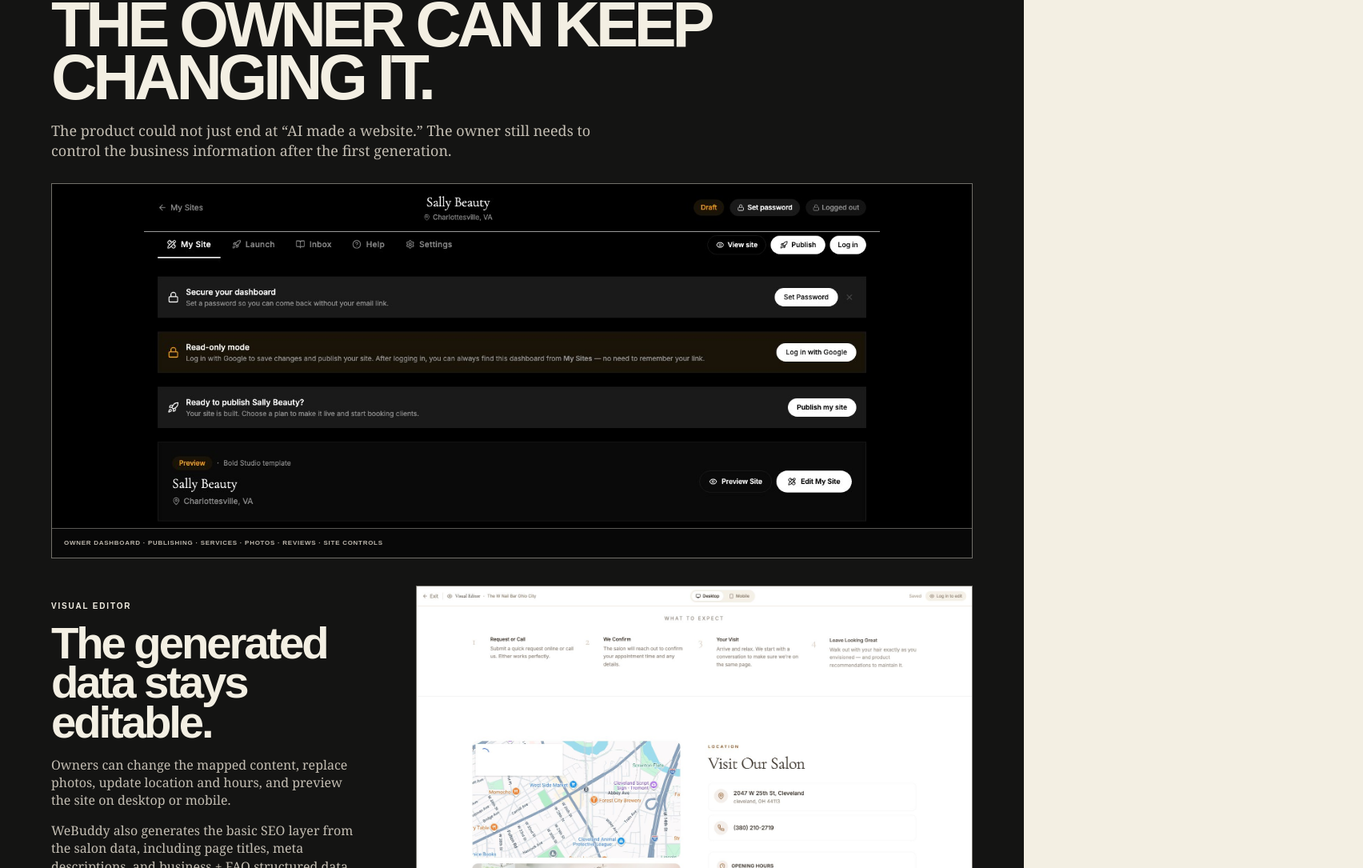
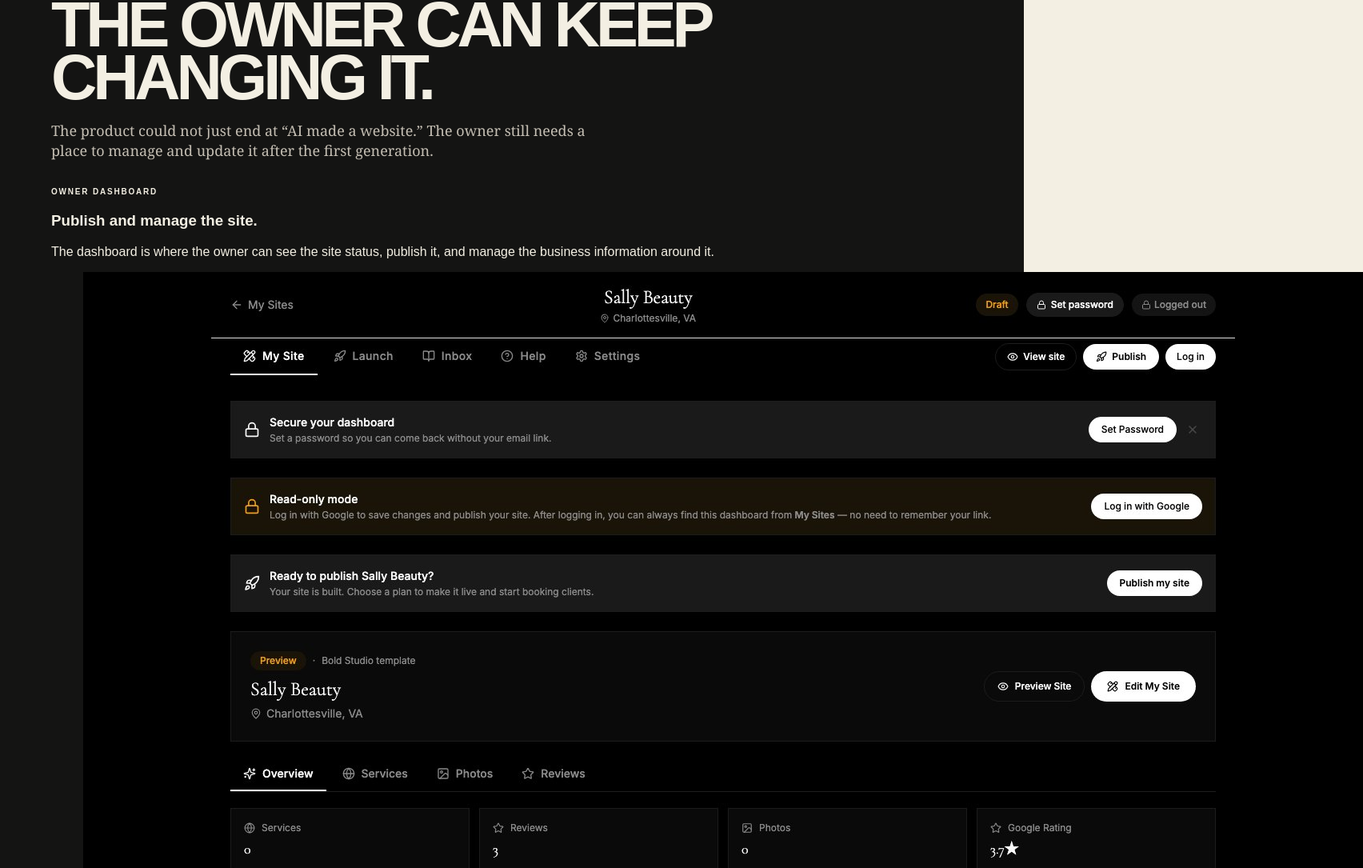
Before and after one commit to pegg-dot/nate-pegg-portfolio, a Next.js app: page /work/webuddy in a window 1280 px wide. Shown: the part 2756-3841 px from the top of the page at 80% size, 1704 px wide, since content can reach past the window. Built offline with nearby package versions, Linux system fonts and the light colour scheme.

Commit message:
Make WeBuddy dashboard artifacts readable

```diff
--- a/src/app/work/webuddy/page.tsx
+++ b/src/app/work/webuddy/page.tsx
@@ -142,39 +142,54 @@ export default function WeBuddyCase() {
         <div className={styles.controlHeader}>
           <span className="caseLabel">AFTER GENERATION</span>
           <h2>THE OWNER CAN KEEP CHANGING IT.</h2>
-          <p>The product could not just end at “AI made a website.” The owner still needs to control the business information after the first generation.</p>
+          <p>The product could not just end at “AI made a website.” The owner still needs a place to manage and update it after the first generation.</p>
         </div>
 
-        <figure className={styles.wideArtifact}>
+        <div className={styles.controlArtifacts}>
+          <article className={styles.controlArtifact}>
+            <div className={styles.controlArtifactCopy}>
+              <span className="caseLabel">OWNER DASHBOARD</span>
+              <h3>Publish and manage the site.</h3>
+              <p>The dashboard is where the owner can see the site status, publish it, and manage the business information around it.</p>
+            </div>
+            <figure className={styles.focusArtifact}>
+              <div className={`${styles.artifactViewport} ${styles.dashboardCrop}`}>
                 <Image
                   src="/webuddy/owner-dashboard.jpg"
                   loading="eager"
-            alt="WeBuddy owner dashboard with publishing and site controls"
+                  alt="WeBuddy owner dashboard showing publishing controls, site status, services, photos and reviews"
                   width={1600}
                   height={1000}
                   sizes="100vw"
                 />
-          <figcaption>Owner dashboard · publishing · services · photos · reviews · site controls</figcaption>
+              </div>
+              <figcaption>Owner dashboard · publish state · site controls · services · photos · reviews</figcaption>
             </figure>
+          </article>
 
-        <div className={styles.editorGrid}>
-          <div className={styles.editorCopy}>
+          <article className={styles.controlArtifact}>
+            <div className={styles.controlArtifactCopy}>
               <span className="caseLabel">VISUAL EDITOR</span>
-            <h3>The generated data stays editable.</h3>
-            <p>Owners can change the mapped content, replace photos, update location and hours, and preview the site on desktop or mobile.</p>
-            <p>WeBuddy also generates the basic SEO layer from the salon data, including page titles, meta descriptions, and business + FAQ structured data.</p>
+              <h3>Edit the generated site itself.</h3>
+              <p>The owner can change mapped content, replace photos, update location and hours, and preview the site on desktop or mobile before publishing.</p>
             </div>
-          <figure>
+            <figure className={styles.focusArtifact}>
+              <div className={`${styles.artifactViewport} ${styles.editorCrop}`}>
                 <Image
                   src="/webuddy/visual-editor.jpg"
                   loading="eager"
-              alt="WeBuddy visual editor showing salon location, hours and imagery"
+                  alt="WeBuddy visual editor showing the editable salon website preview"
                   width={1600}
                   height={1000}
-              sizes="(max-width: 900px) 100vw, 58vw"
+                  sizes="100vw"
                 />
+              </div>
+              <figcaption>Visual editor · editable sections · imagery · hours · location · desktop/mobile preview</figcaption>
             </figure>
+          </article>
         </div>
+
+        <p className={styles.controlFootnote}>WeBuddy also generates the basic SEO layer from the salon data, including page titles, meta descriptions, and business + FAQ structured data.</p>
       </section>
 
       <section className="caseBand caseBandInk">
```
Lines whose indentation alone changed are shown as unchanged.
